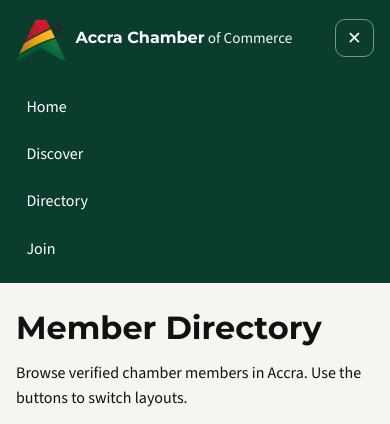
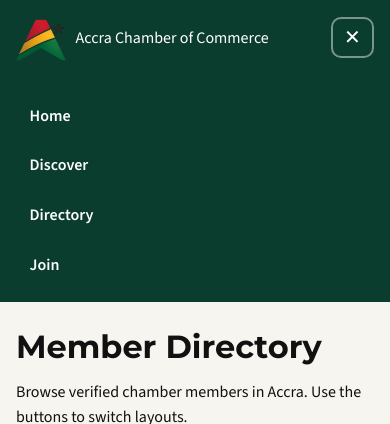
Before and after one commit to Taft-Brigham/wdd231, a plain HTML site: page chamber/directory.html in a window 390 px wide. Both pictures are taken after a click on the button "Toggle navigation menu". Shown: the top 424 px of the page. Drawn offline with nearby package versions, Linux system fonts and the light colour scheme.

Commit message:
Refactor navigation menu structure and styles; update script references for improved functionality

```diff
--- a/chamber/directory.html
+++ b/chamber/directory.html
@@ -30,11 +30,11 @@
 
 
     <link rel="stylesheet" href="styles/small.css" />
-    <link rel="stylesheet" href="styles/larger.css" />
+    <link rel="stylesheet" href="styles/large.css" />
 
     <script defer src="scripts/menu.js" ></script>
     <script defer src="scripts/directory.js" ></script>
-    <script defer src="scripts/getdates.js" ></script>
+    <script defer src="scripts/getdate.js" ></script>
 </head>
 
 <body>
@@ -50,15 +50,18 @@
                 </span>
             </a>
 
-            <button id="menuBtn" class="menu-btn" type="button" aria-label="Open menu" aria-expanded="false">
+            <button class="hamburger" type="button" aria-label="Toggle navigation menu" aria-expanded="false"
+                aria-controls="primaryNav">
                 ☰
             </button>
 
-            <nav id="primaryNav" class="primary-nav" aria-label="Primary navigation">
-                <a class="nav-link" href="index.html">Home</a>
-                <a class="nav-link" href="discover.html">Discover</a>
-                <a class="nav-link" href="directory.html" aria-current="page">Directory</a>
-                <a class="nav-link" href="join.html">Join</a>
+            <nav id="primaryNav" class="nav-menu" aria-label="Primary navigation">
+                <ul>
+                    <li><a href="index.html">Home</a></li>
+                    <li><a href="discover.html">Discover</a></li>
+                    <li><a href="directory.html">Directory</a></li>
+                    <li><a href="join.html">Join</a></li>
+                </ul>
             </nav>
         </div>
     </header>
--- a/chamber/scripts/menu.js
+++ b/chamber/scripts/menu.js
@@ -1,8 +1,31 @@
-const menuBtn = document.querySelector("#menuBtn");
-const primaryNav = document.querySelector("#primaryNav");
+document.addEventListener("DOMContentLoaded", () => {
+  const hamburger = document.querySelector(".hamburger");
+  const navMenu = document.querySelector(".nav-menu");
 
-menuBtn?.addEventListener("click", () => {
-  const open = primaryNav.classList.toggle("open");
-  menuBtn.setAttribute("aria-expanded", String(open));
-  menuBtn.textContent = open ? "✕" : "☰";
+  if (!hamburger || !navMenu) return;
+
+  hamburger.addEventListener("click", () => {
+    const isExpanded = hamburger.getAttribute("aria-expanded") === "true";
+    hamburger.setAttribute("aria-expanded", String(!isExpanded));
+    navMenu.classList.toggle("active");
+    hamburger.textContent = isExpanded ? "☰" : "✕";
+  });
+
+
+  navMenu.querySelectorAll("a").forEach(link => {
+    link.addEventListener("click", () => {
+      navMenu.classList.remove("active");
+      hamburger.setAttribute("aria-expanded", "false");
+      hamburger.textContent = "☰";
+    });
+  });
+
+
+  window.addEventListener("resize", () => {
+    if (window.innerWidth >= 800) {
+      navMenu.classList.remove("active");
+      hamburger.setAttribute("aria-expanded", "false");
+      hamburger.textContent = "☰";
+    }
+  });
 });
--- a/chamber/styles/large.css
+++ b/chamber/styles/large.css
@@ -1,34 +1,51 @@
 @media (min-width: 800px) {
 
-    .menu-btn {
+
+
+    .hamburger {
         display: none;
+    }
+
+    .nav-menu {
+        display: block !important;
+
+        width: auto;
+        margin-left: auto;
+    }
+
+    .nav-menu ul {
+        display: flex;
+        gap: .5rem;
+        align-items: center;
+        padding: 0;
+    }
+
+    .nav-menu li {
+        margin: 0;
+    }
+
+    .nav-menu a {
+        padding: .55rem .8rem;
     }
 
     .header-inner {
         flex-wrap: nowrap;
     }
 
-        .logo {
-            width: 60px;
-            height: auto;
-        }
+    .logo {
+        width: 60px;
+        height: auto;
+    }
 
-    .primary-nav {
-        display: flex;
-        width: auto;
-        flex-direction: row;
-        margin-left: auto;
-        padding-top: 0;
-    }
 
     .members.grid {
         grid-template-columns: repeat(3, 1fr);
     }
 
-    /* LIST: four aligned columns like the screenshot */
+
     .members.list .member-card {
         grid-template-columns: 1.2fr 2fr 1fr 2fr;
-        /* name | address | phone | link */
+
         align-items: center;
         column-gap: 1rem;
     }
@@ -38,7 +55,7 @@
     .members.list .member-phone,
     .members.list .member-link {
         margin: 0;
-        /* tight row look */
+
     }
 
     .members.list .member-link {
--- a/chamber/styles/small.css
+++ b/chamber/styles/small.css
@@ -76,61 +76,53 @@ body {
     height: 50px;
 }
 
-.brand-mark {
-    width: 40px;
-    height: 40px;
-    display: grid;
-    place-items: center;
+
+.hamburger {
+    display: inline-flex;
+    align-items: center;
+    justify-content: center;
+    margin-left: auto;
+    padding: .45rem .7rem;
+    font-size: 1.25rem;
+    background: transparent;
+    color: var(--text-on-dark);
+    border: 2px solid rgba(255, 255, 255, .45);
     border-radius: 10px;
-    background: var(--secondary);
-    color: var(--dark);
-
-    font-weight: 700;
+    cursor: pointer;
 }
 
-.brand-name {
-    font-family: var(--font-heading);
-    font-weight: 700;
-    line-height: 1.1;
+
+.nav-menu {
+    display: none;
+    width: 100%;
 }
 
-.brand-sub {
-    font-size: .95rem;
-    opacity: .95;
+
+.nav-menu.active {
+    display: block;
 }
 
-.menu-btn {
-    margin-left: auto;
-    background: transparent;
-    border: 1px solid rgba(255, 255, 255, .45);
-    color: var(--text-on-dark);
-    padding: .5rem .7rem;
-    border-radius: 10px;
-    font-size: 1.1rem;
+
+.nav-menu ul {
+    list-style: none;
+    margin: 0;
+    padding: .75rem 0 0;
 }
 
-.primary-nav {
-    display: none;
-    width: 100%;
-    flex-direction: column;
-    gap: .25rem;
-    padding-top: .4rem;
-}
-
-.primary-nav.open {
-    display: flex;
-}
-
-.nav-link {
+.nav-menu a {
+    display: block;
     color: var(--text-on-dark);
     text-decoration: none;
-    padding: .55rem .65rem;
+    padding: .75rem .85rem;
+    font-weight: 700;
     border-radius: 10px;
 }
 
-.nav-link:hover,
-.nav-link:focus-visible {
-    background: rgba(255, 255, 255, .12);
+.nav-menu a:hover,
+.nav-menu a.active,
+.nav-menu a:focus-visible {
+    background-color: rgba(0, 0, 0, 0.25);
+    outline: none;
 }
 
 main {
@@ -170,13 +162,13 @@ h1 {
 }
 
 
-/* Directory container */
+
 .members {
     display: grid;
     gap: .9rem;
 }
 
-/* -------- GRID VIEW (cards) -------- */
+
 .members.grid {
     grid-template-columns: 1fr;
 }
@@ -195,7 +187,7 @@ h1 {
     max-width: 220px;
     height: 120px;
     object-fit: contain;
-    /* makes logos look like the sample */
+
     border-radius: 10px;
     border: 1px solid var(--border);
     background: #fff;
@@ -226,22 +218,22 @@ h1 {
 }
 
 
-/* -------- LIST VIEW (mobile stacks) -------- */
+
 .members.list {
     grid-template-columns: 1fr;
     gap: 0;
-    /* zebra works better with no gaps */
+
     border: 1px solid var(--border);
     border-radius: var(--radius);
     overflow: hidden;
-    /* keeps stripes clean at edges */
+
     background: var(--surface);
 }
 
 .members.list .member-card {
     display: grid;
     grid-template-columns: 1fr;
-    /* stacked on small screens */
+
     gap: .25rem;
     padding: .9rem 1rem;
     box-shadow: none;
@@ -250,12 +242,12 @@ h1 {
 
 .members.list .member-card:nth-child(even) {
     background: rgba(11, 61, 46, 0.06);
-    /* subtle green stripe */
+
 }
 
 .members.list .member-card img {
     display: none;
-    /* like the sample list view */
+
 }
 
 .members.list .member-link {
```
